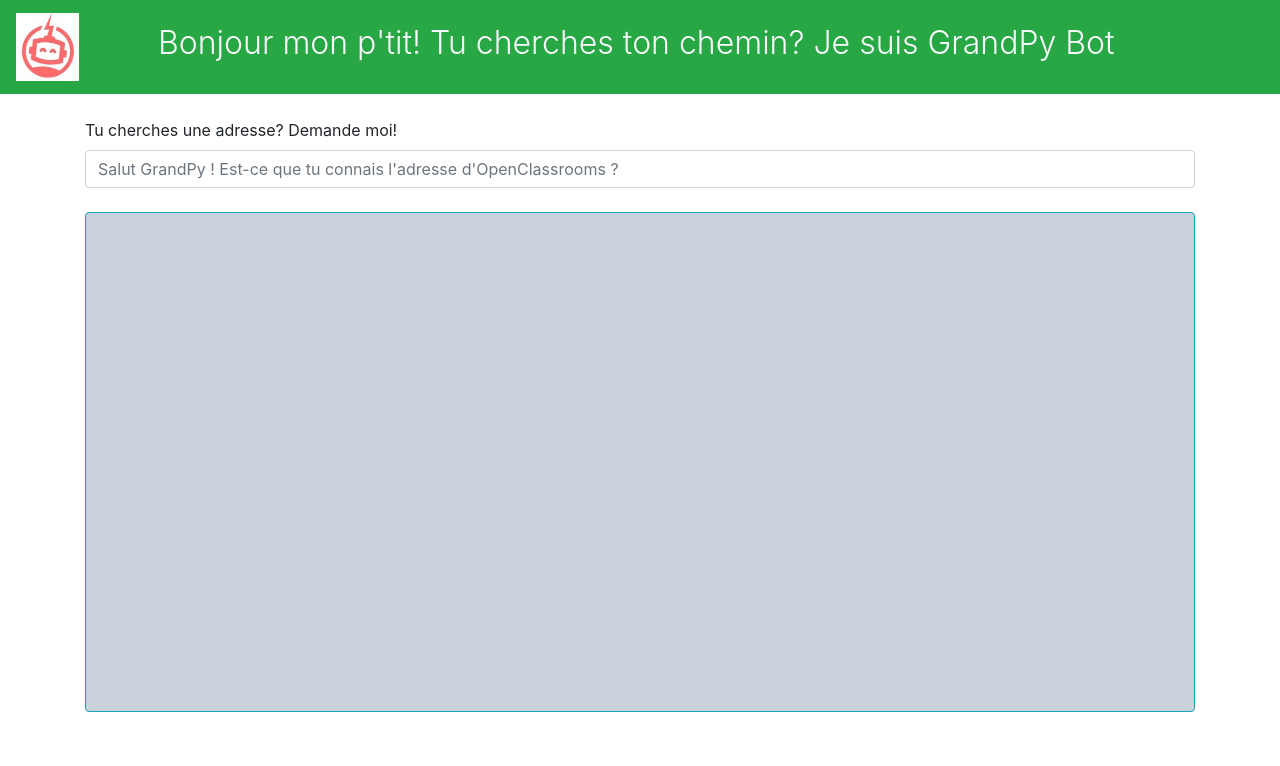
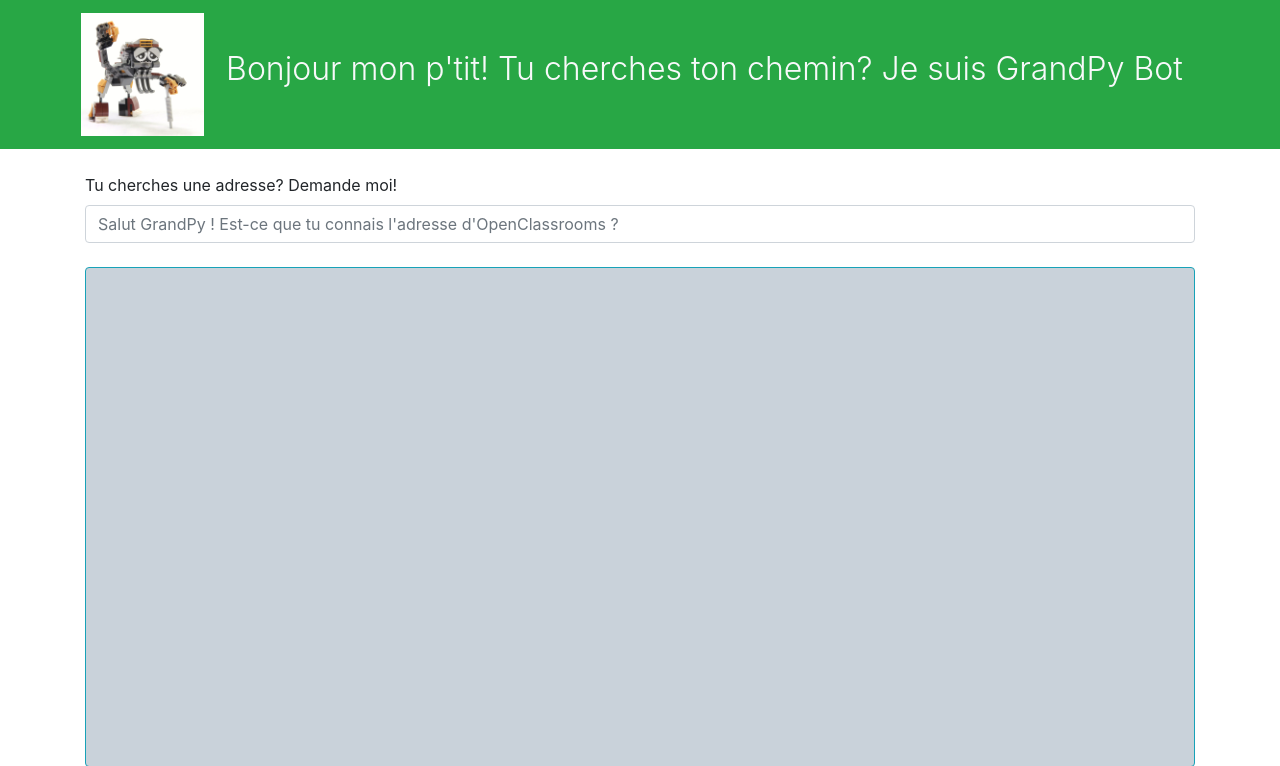
Before and after one commit to SylvainCatillon/GrandPy_Bot, a Flask app: page / in a window 1280 px wide. Shown: the top 766 px of the page. Run offline with Flask 2, Linux system fonts and the light colour scheme; some libraries are stand-ins or nearby versions.

Commit message:
changed logo

```diff
--- a/app/templates/index.html
+++ b/app/templates/index.html
@@ -15,10 +15,10 @@
   <body>
     <header>
         <nav class="navbar navbar-expand-sm navbar-light bg-success">
-        	<span class="navbar-brand">
-        		<img class="m-auto d-inline" src="..\static\images\logo.jpg" alt="logo" width="50%" height="50%">
-            </span>
-            <div class="navbar-text h2 text-light font-weight-light"><span class="d-none d-md-inline">Bonjour mon p'tit! Tu cherches ton chemin? Je suis </span>GrandPy Bot</div>
+        	<span class="navbar-brand" style="text-align: center;">
+        		<img class="d-inline" src="..\static\images\logo.jpg" alt="logo" width="10%" height="10%">
+
+            <span class="navbar-text h2 text-light font-weight-light ml-3"><span class="d-none d-md-inline">Bonjour mon p'tit! Tu cherches ton chemin? Je suis </span>GrandPy Bot</span></span>
         </nav>
     </header>
     <div class="container mb-5">
```
Also changed, not shown: app/static/images/OLDfavicon.png (added), app/static/images/favicon.png, app/static/images/logo.jpg.
